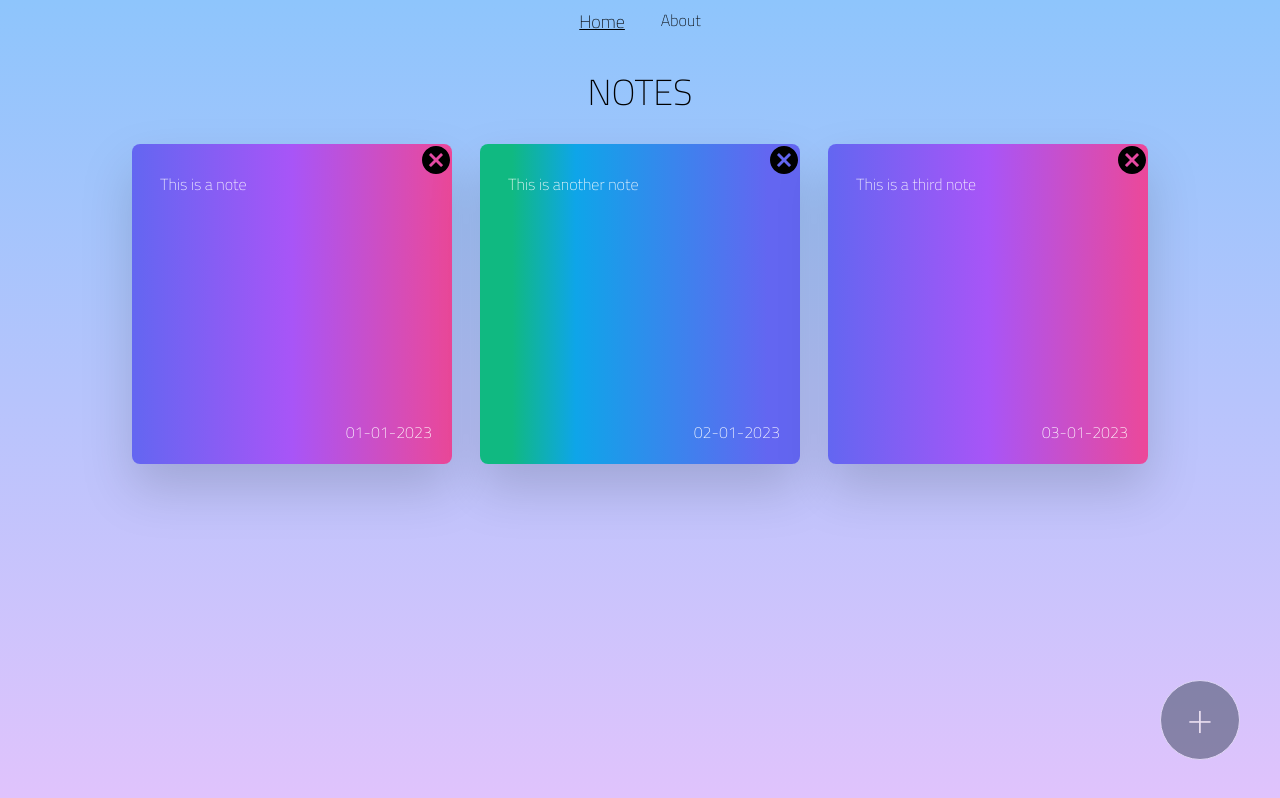
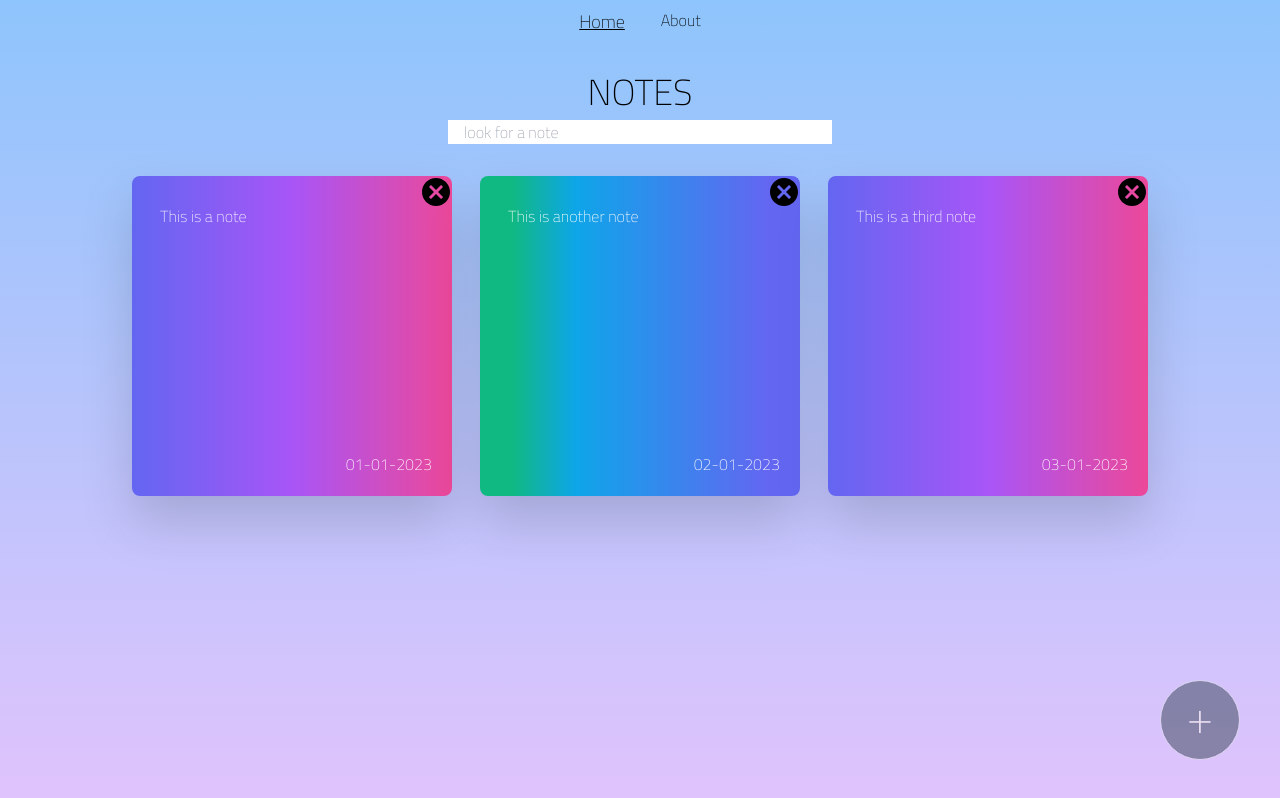
Before and after one commit to pedrito-96/NotesApp, a Nuxt app: page / in a window 1280 px wide. Built offline with nearby package versions, Linux system fonts and the light colour scheme; a web font is replaced by a local one.

Commit message:
search input

```diff
--- /dev/null
+++ b/components/SearchNote.vue
@@ -0,0 +1,14 @@
+<template>
+    <div class="flex justify-center mt-2">
+        <input v-model.trim="search" type="text" placeholder="look for a note"
+        class="w-[30%] border-slate-800 focus:border-indigo-600 placeholder:p-2 pl-2">
+    </div>
+</template>
+
+<script setup lang="ts">
+  import { search} from '~/components/searchNote';
+</script>
+
+<style scoped>
+
+</style>
--- /dev/null
+++ b/components/searchNote.ts
@@ -0,0 +1,17 @@
+import { ref, watch } from 'vue'
+import { notes } from '~/components/addNote';
+
+export const search = ref('');
+
+
+watch(search, () => {
+notes.value = notes.value.filter(n => n.content.toLowerCase().includes(search.value.toLowerCase()));
+// console.log("CAMBIATO")
+console.log(notes.value)
+})
+
+// export function filteredList() {
+//     return notes.value.filter((n) =>
+//       n.content.toLowerCase().includes(search.value.toLowerCase())
+//     );
+//   }
--- a/pages/index.vue
+++ b/pages/index.vue
@@ -11,10 +11,11 @@ import { onMounted } from 'vue';
 <template>
   <div class="">
     <PageTitle title="notes"></PageTitle>
+    <search-note></search-note>
     <AddButton class="fixed bottom-7 right-7 flex justify-center mt-2 z-50 lg:bottom-10 lg:right-10" @click="toggleModal()"></AddButton>
 
     <div class="flex justify-center">
-      <Note />
+      <Note/>
     </div>
       <!-- <Note content="ciao ciao" date="12 Aprile"></Note>
       <Note content="ciao" date="13 Aprile"></Note>
```
